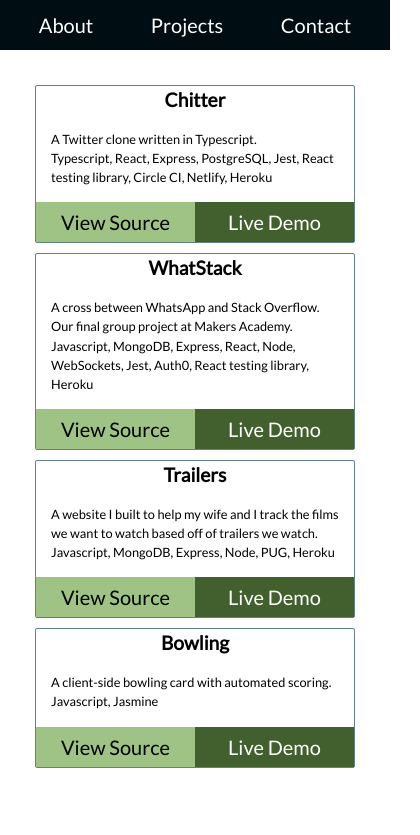
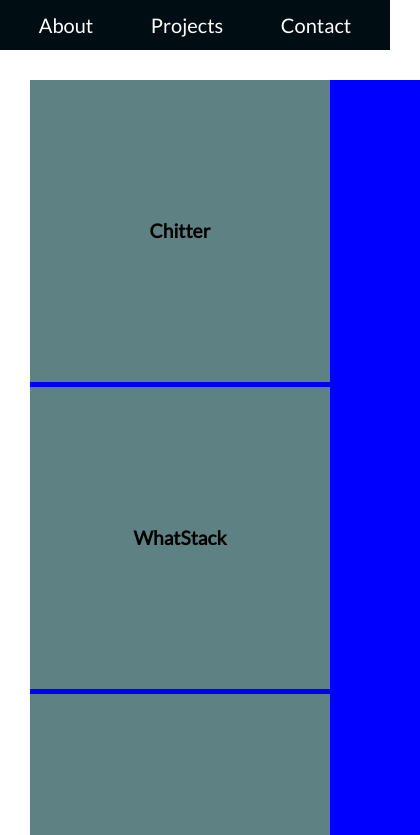
Before and after one commit to PhilipVigus/dev-portfolio, a React (Create React App) app: page /projects in a window 390 px wide. Shown: the top 835 px of the page, 420 px wide, since content can reach past the window. Built offline with nearby package versions, Linux system fonts and the light colour scheme.

Commit message:
Convert project page to use responsive grid

```diff
--- a/src/App.css
+++ b/src/App.css
@@ -89,6 +89,7 @@ td {
 .main-content-container {
   height: 100vh;
   margin: 50px;
+  width: 100%;
 }
 
 @media (max-width: 48em) {
--- a/src/components/projectSummary.css
+++ b/src/components/projectSummary.css
@@ -1,45 +1,27 @@
 .project-summary-container {
+  background-color: var(--mid-shade);
   border: 1px solid var(--mid-shade);
-  background-color: var(--lightest-shade);
-  border-radius: 2px;
   display: flex;
-  flex-basis: 33%;
   flex-direction: column;
   margin: 5px;
+  height: 300px;
+  width: 100%;
 }
 
-.project-summary-heading {
+.project-summary-container__hidden {
+  background-color: var(--mid-shade);
+  border: 1px solid var(--mid-shade);
+  display: flex;
+  flex-direction: column;
+  justify-content: center;
+  height: 300px;
+  width: auto;
+}
+
+.project-summary-container__heading {
   text-align: center;
 }
 
-.project-summary-image {
-  width: 100%;
+.project-summary-container__heading-hidden {
+  text-align: center;
 }
-
-.project-summary-text-container {
-  flex: 1 0 auto;
-  margin: 15px;
-}
-
-.project-summary-links-container {
-  display: flex;
-  flex: 0 1 auto;
-  flex-direction: row;
-  justify-content: space-evenly;
-}
-
-.project-summary-link {
-  background-color: var(--highlight-colour);
-  padding: 5px 0;
-  text-align: center;
-  width: 100%;
-}
-
-.project-summary-link-source {
-  background-color: var(--highlight-colour);
-}
-
-.project-summary-link-demo {
-  background-color: var(--highlight-colour-dark);
-  color: var(--lightest-shade);
-}
--- a/src/components/projectSummary.jsx
+++ b/src/components/projectSummary.jsx
@@ -1,35 +1,33 @@
-import React from "react";
+import React, { useState } from "react";
 import PropTypes from "prop-types";
 import "./projectSummary.css";
 
 function ProjectSummary({ title, summaryText, skills, github, deployLink }) {
-  return (
-    <div className="project-summary-container">
-      <h2 className="project-summary-heading">{title}</h2>
-      <div className="project-summary-text-container">
-        <div>{summaryText}</div>
-        <div>{skills}</div>
+  const [showingDetails, setShowingDetails] = useState(true);
+
+  if (!showingDetails) {
+    return (
+      <div
+        className="project-summary-container__hidden"
+        onMouseLeave={() => {
+          setShowingDetails(true);
+        }}
+      >
+        <h2 className="project-summary-container__heading">{title}</h2>
       </div>
-      <div className="project-summary-links-container">
-        <a
-          href={github}
-          rel="noopener noreferrer"
-          target="_blank"
-          className="project-summary-link project-summary-link-source"
-        >
-          <span>View Source</span>
-        </a>
-        <a
-          href={deployLink}
-          rel="noopener noreferrer"
-          target="_blank"
-          className="project-summary-link project-summary-link-demo"
-        >
-          <span>Live Demo</span>
-        </a>
+    );
+  } else {
+    return (
+      <div
+        className="project-summary-container__hidden"
+        onMouseEnter={() => {
+          setShowingDetails(false);
+        }}
+      >
+        <h2 className="project-summary-container__heading-hidden">{title}</h2>
       </div>
-    </div>
-  );
+    );
+  }
 }
 
 ProjectSummary.propTypes = {
--- a/src/components/projects.css
+++ b/src/components/projects.css
@@ -1,9 +1,7 @@
 .project-summaries-container {
-  display: flex;
+  display: grid;
+  grid-gap: 5px;
+  grid-template-columns: repeat(auto-fill, minmax(250px, 300px));
+  width: auto;
+  background-color: blue;
 }
-
-@media (max-width: 1024px) {
-  .project-summaries-container {
-    flex-direction: column;
-  }
-}
```
Also changed, not shown: 1 other file (tests, documents, lock files or other folders).
